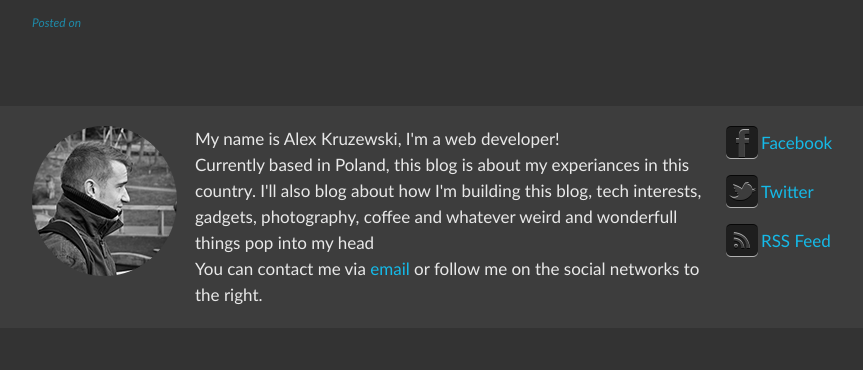
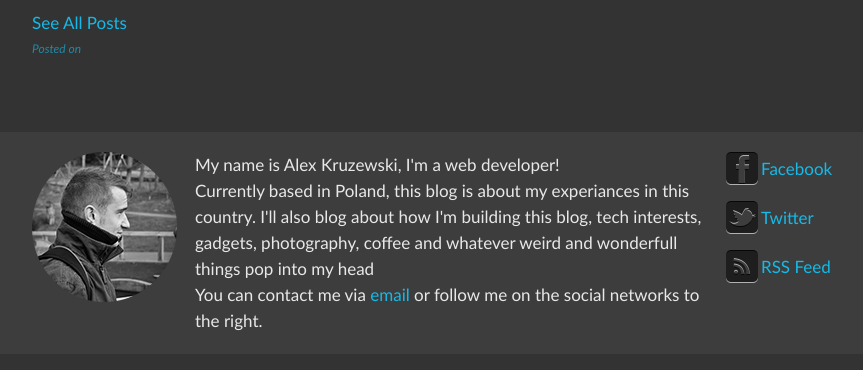
Before and after one commit to AlexKruzewski/KBlog, a Django app: template templates/blog/post.html in a window 1280 px wide. Shown: the part 129-499 px from the top of the page, without its empty margins (158-1021 px from the left). Run offline with Django 3.2, Linux system fonts and the light colour scheme; the template is opened without the code that fills it, so the values that code supplies are empty; parts of the project's set-up code (start-up, migrations or seed data) failed here and were passed over; some libraries are stand-ins or nearby versions.

Commit message:
added font awesome, add link to index on post view

```diff
--- a/static/sass/content.scss
+++ b/static/sass/content.scss
@@ -117,6 +117,18 @@ header
        }
        footer
        {
+
+	   a
+	   {
+		text-decoration:none;
+		color:$main-blue;
+
+		&:hover
+		{
+		    color:$sub-blue;
+		}
+           }
+
            p
            {
                font-style:italic;
--- a/static/stylesheets/screen.css
+++ b/static/stylesheets/screen.css
@@ -264,7 +264,16 @@ header a h1 {
   left: 8px;
   top: -8px;
 }
-/* line 121, ../sass/content.scss */
+/* line 122, ../sass/content.scss */
+#content article footer a {
+  text-decoration: none;
+  color: #15bae8;
+}
+/* line 127, ../sass/content.scss */
+#content article footer a:hover {
+  color: #1f8aa8;
+}
+/* line 133, ../sass/content.scss */
 #content article footer p {
   font-style: italic;
   color: #1f8aa8;
@@ -272,30 +281,30 @@ header a h1 {
   line-height: 2.16667em;
 }
 
-/* line 131, ../sass/content.scss */
+/* line 143, ../sass/content.scss */
 #footer {
   padding: 10px 0;
 }
-/* line 134, ../sass/content.scss */
+/* line 146, ../sass/content.scss */
 #footer p {
   color: #e8e8e8;
 }
-/* line 139, ../sass/content.scss */
+/* line 151, ../sass/content.scss */
 #footer a {
   color: #15bae8;
   text-decoration: none;
 }
-/* line 144, ../sass/content.scss */
+/* line 156, ../sass/content.scss */
 #footer a:hover {
   color: #1f8aa8;
 }
 
-/* line 151, ../sass/content.scss */
+/* line 163, ../sass/content.scss */
 .white {
   color: #fff;
 }
 
-/* line 156, ../sass/content.scss */
+/* line 168, ../sass/content.scss */
 .bold {
   font-weight: bold;
 }
--- a/templates/blog/base.html
+++ b/templates/blog/base.html
@@ -5,6 +5,7 @@
 
     <link rel="stylesheet" href="{{ STATIC_URL }}stylesheets/screen.css">
     <link href='http://fonts.googleapis.com/css?family=Roboto+Condensed' rel='stylesheet' type='text/css'>
+    <link href="//netdna.bootstrapcdn.com/font-awesome/3.0.2/css/font-awesome.css" rel="stylesheet">
     <link href="/media/style/favicon.ico" rel="icon" type="image/x-icon">
     <title>
       {% block title %}{% endblock %}
--- a/templates/blog/index.html
+++ b/templates/blog/index.html
@@ -17,7 +17,7 @@
            </div>
 
            <footer>
-               <p>
+	      <p>
                    Posted on
                    <time dateimte="{{ post.pub_date|date:"c" }}">
                        {{ post.pub_date|date }}
--- a/templates/blog/post.html
+++ b/templates/blog/post.html
@@ -11,7 +11,9 @@
         {{ post.html_content|safe }}
     </div>
     <footer>
-        <p>
+
+	<a href="/"><i class="icon-arrow-left"></i> See All Posts</a>
+	<p>
             Posted on
             <time datetime="{{ post.pub_date|date:"c" }}">
             {{ post.pub_date }}
```
